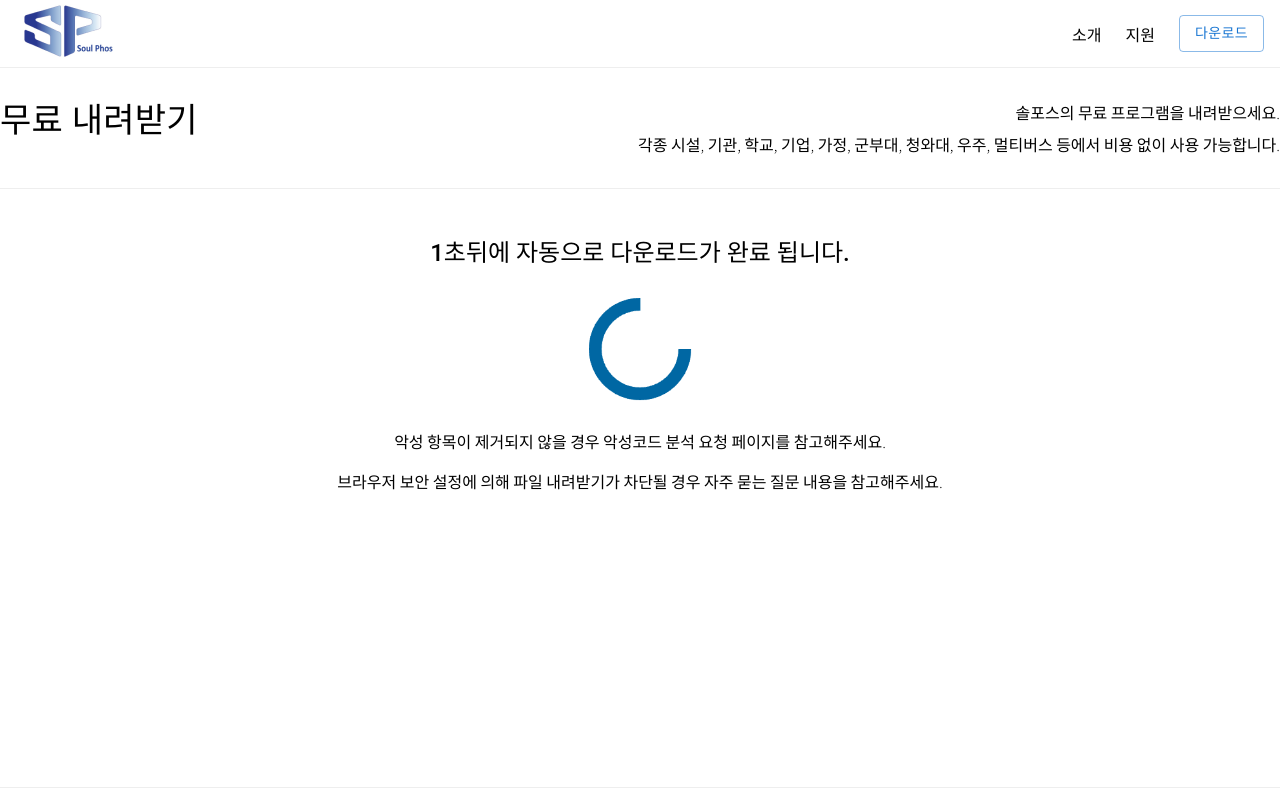
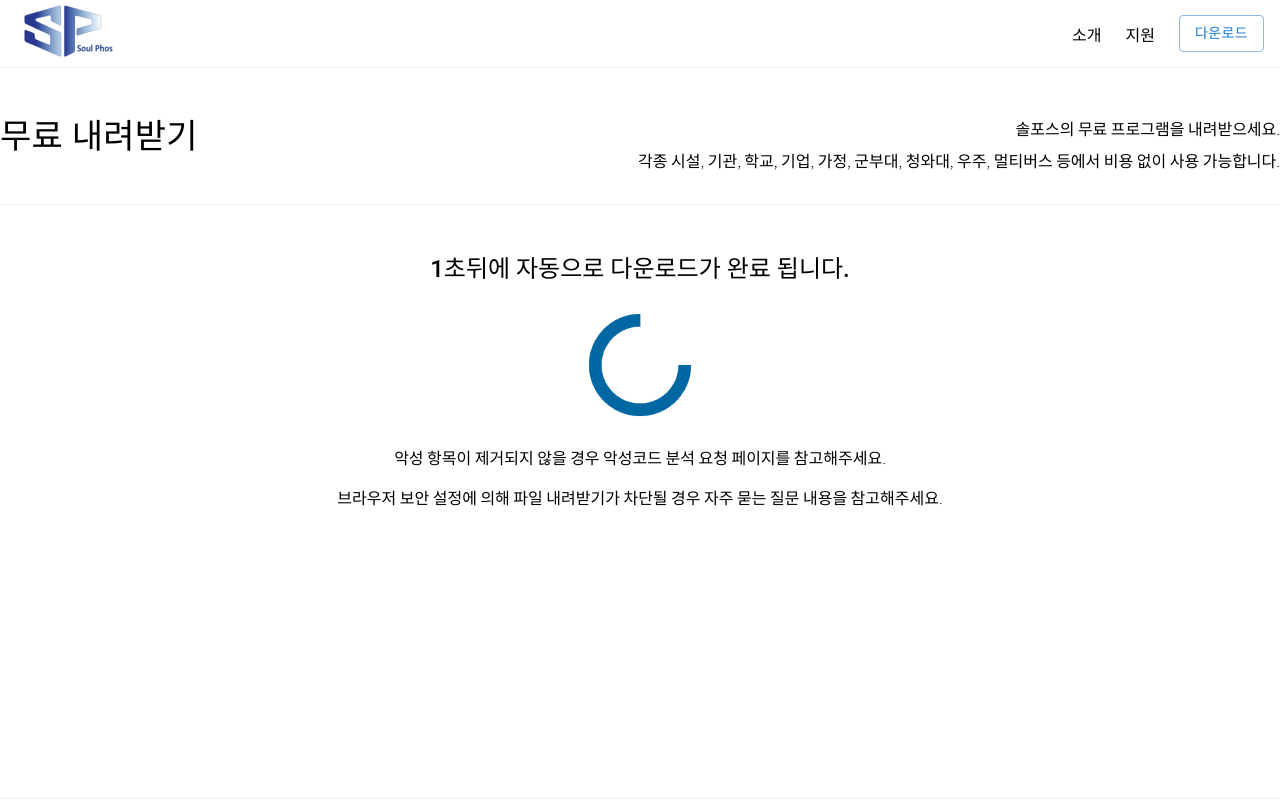
Before and after one commit to soulphos22/soulphos_Homepage, a React (Create React App) app: page /faq in a window 1280 px wide. Both pictures are taken after a click on the button "다운로드". Built offline with nearby package versions, Linux system fonts and the light colour scheme.

Commit message:
fix: Footer, DownloadPage css 일부 수정

```diff
--- a/src/components/Footer.jsx
+++ b/src/components/Footer.jsx
@@ -10,7 +10,7 @@ export default function Footer() {
         display: 'flex',
         flexDirection: 'column',
         borderTop: `1px solid ${COLOR.borderColor}`,
-        padding: '1.7rem',
+        padding: '1.35rem',
         position: 'absolute',
         bottom: 0,
       }}
--- a/src/pages/DownloadPage.jsx
+++ b/src/pages/DownloadPage.jsx
@@ -44,7 +44,7 @@ export default function DownloadPage() {
       sx={{
         maxWidth: '1280px',
         margin: '0 auto',
-        paddingTop: '2rem',
+        paddingTop: '3rem',
       }}
     >
       <DownloadHeader />
```
